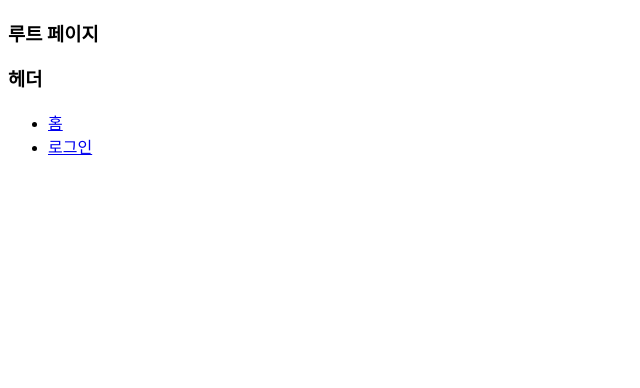
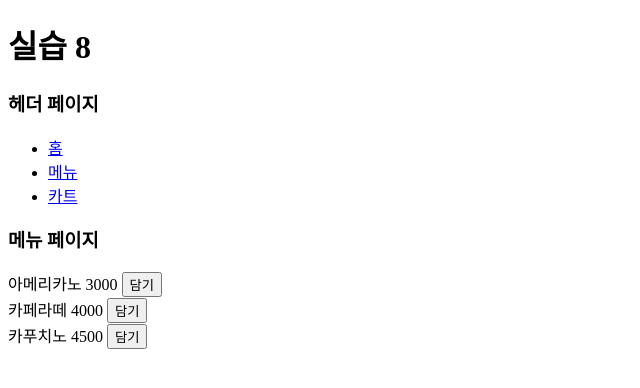
Before and after one commit to LEE-GYEO-RE/tj2025A_web2, a React (Vite) app in the folder src/main/reactapp/: page /menu in a window 1280 px wide. Before the commit this address had no page. Shown: the top 388 px of the page, without its empty margins (0-640 px from the left). Built offline with nearby package versions, Linux system fonts and the light colour scheme.

Commit message:
web2_day13_실습8

```diff
--- a/src/main/reactapp/src/example/day05/실습7/store/store.jsx
+++ b/src/main/reactapp/src/example/day05/실습7/store/store.jsx
@@ -5,7 +5,6 @@
 /*
     퍼시스턴스 : 로컬/세션 스토리지 에 상태 유지하는 방법
     1. 설치 : npm i redux-persist
-    2. 스로티지 설정
 */
 import { configureStore } from "@reduxjs/toolkit";
 import userSlice from './userSlice.jsx'
--- /dev/null
+++ b/src/main/reactapp/src/example/day06/App.jsx
@@ -0,0 +1,25 @@
+import { BrowserRouter, Route, Routes } from "react-router-dom";
+import Header from "./components/Header";
+import HomePage from "./pages/HomePage";
+import MenuPage from "./pages/MenuPage";
+import CartPage from "./pages/CartPage";
+
+function App() {
+  return (
+    <>
+        <BrowserRouter>
+            <h1> 실습 8 </h1>
+            <Header/>
+            <Routes>
+                <Route path="/" element ={ <HomePage/>}/>
+                <Route path="/menu" element = {<MenuPage/>}/>
+                <Route path="/cart" element = {<CartPage/>}/>
+            </Routes>
+        </BrowserRouter>
+
+    </>
+  )
+
+} // func e
+
+export default App;
--- /dev/null
+++ b/src/main/reactapp/src/example/day06/components/Header.jsx
@@ -0,0 +1,13 @@
+import { Link } from "react-router-dom";
+export default function Header(props){
+
+    return (<>
+        <h3> 헤더 페이지 </h3>
+        <ul>
+            <li> <Link to="/"> 홈 </Link> </li>
+            <li> <Link to="/menu"> 메뉴 </Link> </li>
+            <li> <Link to="/cart"> 카트 </Link> </li>
+
+        </ul>
+    </>)
+}
--- /dev/null
+++ b/src/main/reactapp/src/example/day06/pages/CartPage.jsx
@@ -0,0 +1,28 @@
+import { useSelector } from "react-redux";
+
+export default function CartPage (props){
+
+    // 리덕스에 저장된 카트 정보 가져오기 (가정)
+    // const cart = [
+    //     {id:1, name:'아메리카노', price:4000, qty:2},
+    //     {id:2, name:'카페라떼', price:4500, qty:1},
+    // ]
+
+    // [1] 리덕스로 부터 카트 목록으로 가져오기
+    const cartList = useSelector( (state) => (state.cart.cartList))
+
+    return (<>
+        <h3> 카트 페이지 </h3>
+        {
+            cartList.map( (item) => {
+                return (
+                    <div key={item.id}>
+                        <span> {item.name} </span>
+                        <span> {item.price} </span>
+                        <span> {item.qty*item.price} </span>
+                    </div>
+                )
+            } )
+        }
+    </>)
+}
--- /dev/null
+++ b/src/main/reactapp/src/example/day06/pages/HomePage.jsx
@@ -0,0 +1,5 @@
+export default function HomePage (props){
+    return (<>
+        <h3> 홈 페이지 </h3>
+    </>)
+}
--- /dev/null
+++ b/src/main/reactapp/src/example/day06/pages/MenuPage.jsx
@@ -0,0 +1,35 @@
+    import { useDispatch } from "react-redux";
+    import { add } from "../store/cartSlice.jsx";
+
+    export default function MenuPage (props){
+
+        const menu = [
+            { id : 1 , name : "아메리카노" , price : 3000 } ,
+            { id : 2 , name : "카페라떼" , price : 4000 } ,
+            { id : 3 , name : "카푸치노" , price : 4500 } ,
+        ]
+
+        // [1] 담기 버튼 클릭했을 때 리덕스 상태에 저장
+        const dispatch = useDispatch();
+        const cartAdd = async ( item ) =>{
+            dispatch( add(item) );
+        }
+
+        return (<>
+            <h3> 메뉴 페이지 </h3>
+            { /* 컴포넌트 내 return 안에서는 jsx 문법을 따라야 함 */}
+            {
+            // jsx 시작 알림
+            menu.map( (item , index ) => { //  map반복문은 1번 반복할때 마다 하나의 리턴값(HTML)을 반환
+                return (
+                    <div key={index}>
+                        <span> {item.name} </span>
+                        <span> {item.price} </span>
+                        <button onClick={ ()=>{ cartAdd(item)} }> 담기 </button>
+                    </div>
+                )
+            } )
+            // js 끝 알림
+            }
+        </>)
+    }
--- /dev/null
+++ b/src/main/reactapp/src/example/day06/store/cartSlice.jsx
@@ -0,0 +1,40 @@
+
+import { createSlice } from "@reduxjs/toolkit";
+// [1] 카트 전역 상태 관리 초기값 선언 , 테스트 과정에서 샘플데이터
+const initialState = {
+    cartList: [
+        // { id:1, name:'아메리카노', price:4000, qty:2 },
+        // { id:2, name:'카페라떼', price:4500, qty:1 },
+    ]
+}
+
+// [2] 슬라이스 구성 : 상태와 상태변경 함수 구성(객체)
+const cartSlice = createSlice({
+    name: "cart", // 슬라이스 이름
+    initialState, // 초기값
+    reducers: {
+        add: (state, action) => {
+            // 액션으로 부터 전달된 데이터
+            // 1. 액션으로 부터 전달된 데이터 확인
+            const item = action.payload;
+            let find = false;
+            state.cartList.forEach((p) => {
+                // 2. 만약에 기존 카트에 동일한 상품이 있으면 수량만 증가
+                if (p.id == item.id) {
+                    p.qty += 1;
+                    find = true;
+                }
+            })
+            // 3. 없으면 카트에 새롭게 추가
+            item.qty = 1;
+            if (!find) {
+                state.cartList.push(item);
+            }
+        },
+        취소: (state, action) => { }
+    }
+})
+
+// [3] 액션함수 내보내기
+export default cartSlice.reducer;
+export const { add, 취소 } = cartSlice.actions;
--- /dev/null
+++ b/src/main/reactapp/src/example/day06/store/store.jsx
@@ -0,0 +1,27 @@
+import { configureStore } from "@reduxjs/toolkit";
+import cartSlice from "./cartSlice";
+
+// [4] persist 적용 : f5 새로고침 리덕스 상태 유지
+import storage from "redux-persist/lib/storage";
+const persistOptions = {
+    key : "cart" , // 스토리지 key 이름
+    storage
+}
+
+// [5] 내가 만든 슬라이스 퍼시스트 옵션 적용
+import { persistReducer , persistStore } from "redux-persist";
+const persistSlice = persistReducer( persistOptions , cartSlice );
+
+
+// [1] 스토어 만들기
+const store = configureStore({
+    // [2] 내가 만든 슬라이스 등록
+    // reducer : { cart : cartSlice }
+
+    // [6] persist 적용 : [2]번 주석 대신
+    reducer : { cart : persistSlice }
+});
+
+// [3] 스토어 내보내기
+export default store;
+export const persistor = persistStore( store ); // persist 적용 : 스토어 내보내기
--- a/src/main/reactapp/src/main.jsx
+++ b/src/main/reactapp/src/main.jsx
@@ -85,12 +85,29 @@ import Component13 from './example/day05/Component13.jsx';
 // );
 
 // day05 실습7
-import App from './example/day05/실습7/App.jsx';
+// import App from './example/day05/실습7/App.jsx';
+// import { Provider } from 'react-redux';
+// import store , { persistor } from './example/day05/실습7/store/store.jsx';
+// import { PersistGate } from 'redux-persist/integration/react';
+// create.render(
+//     // [1] 내가 만든 store 를 root 컴포넌트에 공급하여 모든 컴포넌트가 사용할수 있도록 *전역변수*
+//     // [2] 내가 만든 persist 공급, loading : { 초기 로딩값 } persist = { 내가만든persiststore }
+//     <Provider store={ store } >
+//         <PersistGate loading = { null } persistor={ persistor } >
+//             <App />
+//         </PersistGate>
+//     </Provider>
+// );
+
+// day 06 실습8
+import App from './example/day06/App.jsx'
 import { Provider } from 'react-redux';
-import store from './example/day05/실습7/store/store.jsx';
+import store , { persistor } from './example/day06/store/store.jsx';
+import { PersistGate } from 'redux-persist/integration/react';
 create.render(
-    // [1] 내가 만든 store를 root 컴포넌트에 공급하여 모든 컴포넌트가 사용할 수 있도록 전역변수로 지정
-    <Provider store={ store } >
-        <App/>
+    <Provider store={store}>
+        <PersistGate loading = {null} persistor={ persistor }>
+            <App/>
+        </PersistGate>
     </Provider>
-);
+)
```
Also changed, not shown: src/main/reactapp/src/example/day06/실습8.txt (added).
